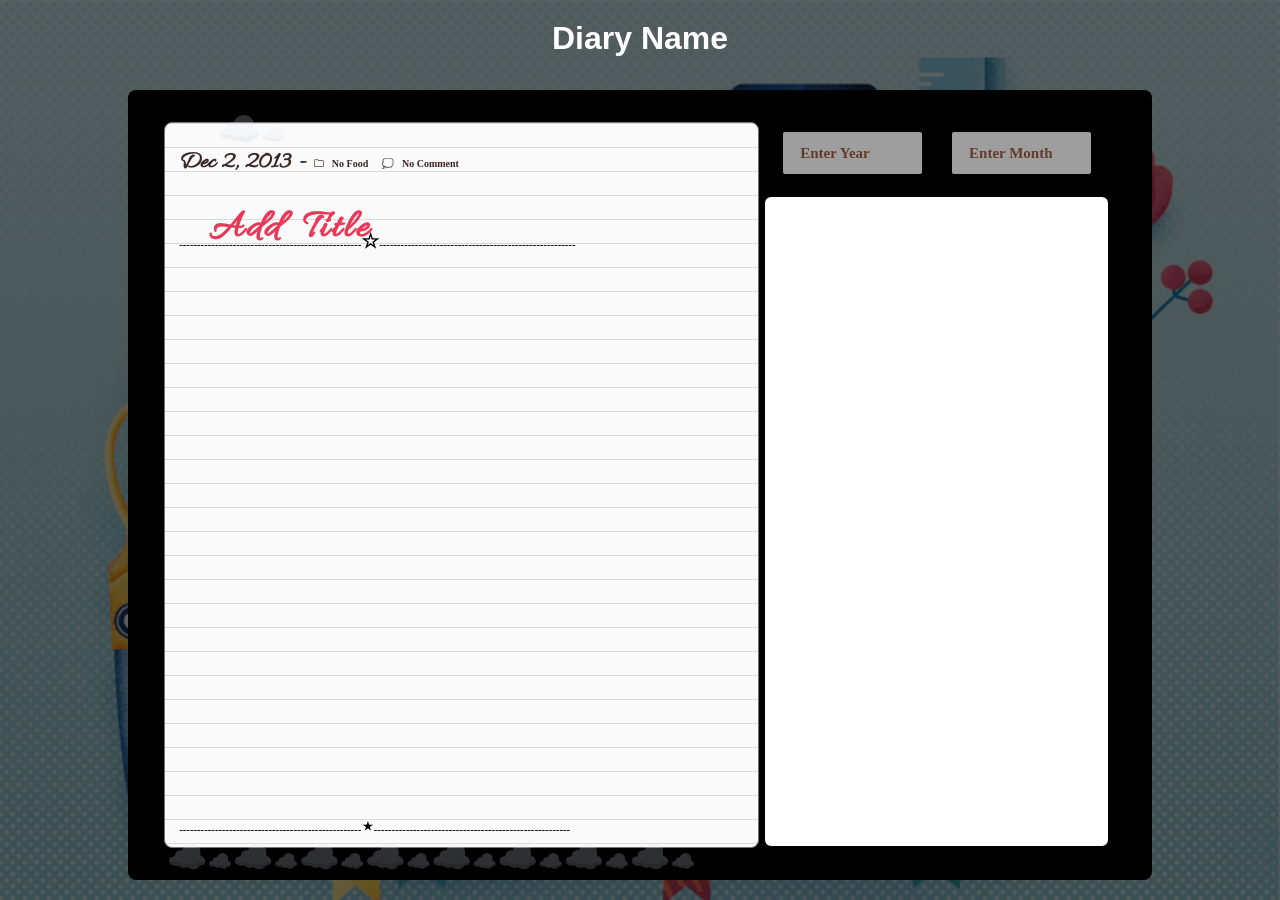
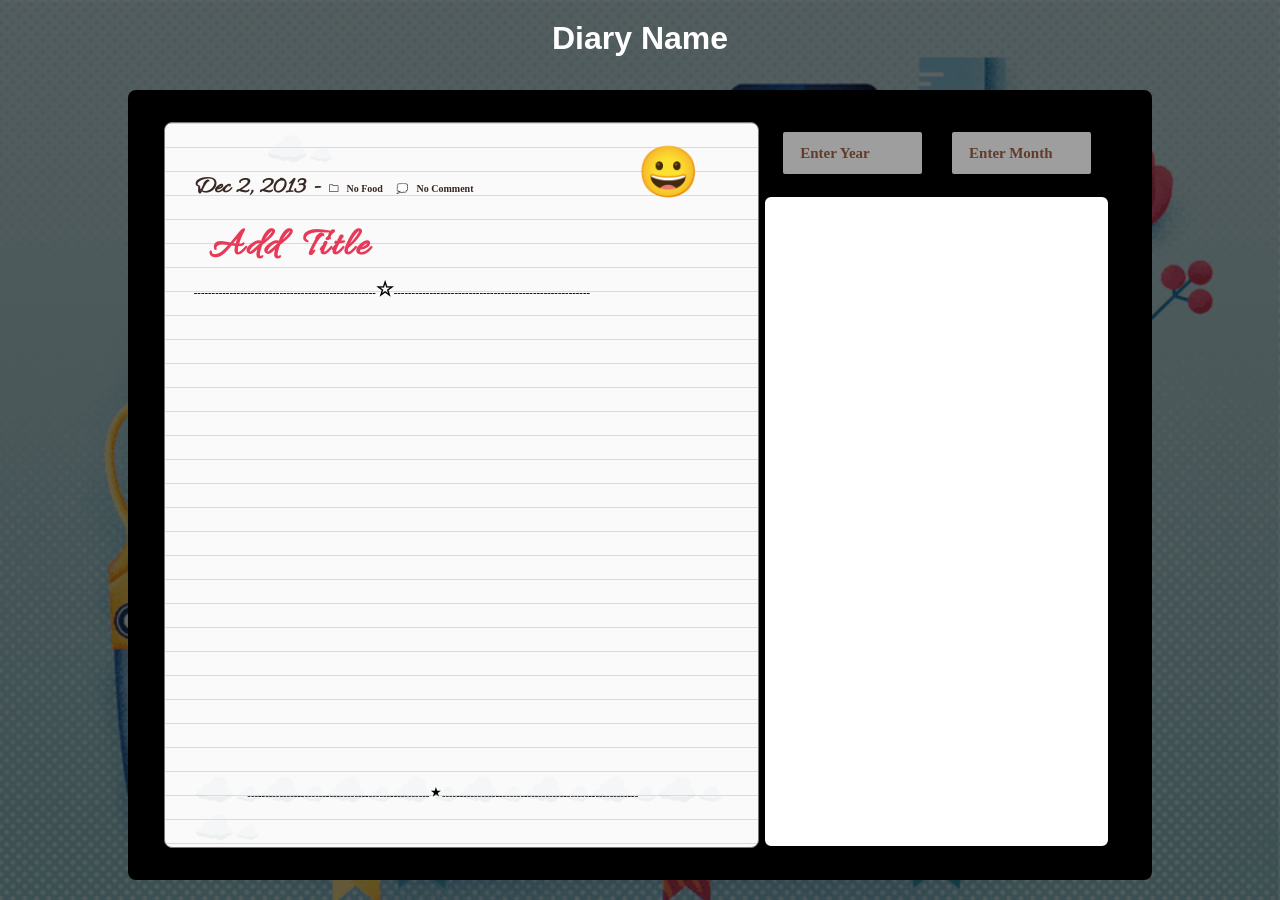
Before and after one commit to prashant280920/Personal_Diary_WebApp, a React (Create React App) app: page / in a window 1280 px wide. Built offline with nearby package versions, Linux system fonts and the light colour scheme; grey boxes are pictures that could not be loaded; a web font is replaced by a local one.

Commit message:
added an emoji option

```diff
--- a/src/components/Diary/diary.css
+++ b/src/components/Diary/diary.css
@@ -27,18 +27,20 @@ font-family: 'Yellowtail', cursive;*/
 	width:80%;
 	margin-bottom: 20px;
 }
-
+.textarea{
+	position:relative;
+}
 textarea{
 	height:100%;
 	width:100%;
 	display:block;
-	position:relative;
+
 	resize:none;
 	    background-color: #fafafa;
     background-image: linear-gradient(90deg, transparent 90%, transparent 90.5%), linear-gradient(#dcd9d7 0.05em, transparent .05em);
     background-size: 100% 1.5em;
 
-padding:60px 40px 0px 44px;
+padding:70px 40px 0px 44px;
  font-family: 'Kalam', cursive !important;
  font-weight:900;
  border-radius:5px;
@@ -52,7 +54,7 @@ textarea::first-line{
 
 	color:#e63a58;
 	font-size:40px;
-	line-height: 2.3 !important;
+	line-height: 2.7 !important;
 	font-family:'Allura', cursive;
 	word-spacing: 4px;
 	letter-spacing: 3px;
@@ -67,15 +69,15 @@ textarea:focus{
  	letter-spacing:3px;*/
  	color:#382722;
 	position:absolute;
-	top:130px;
-	left:14%;
+	top:4.5%;
+	left:5%;
 
 }
  .H2 {
  	font-family: 'Cabin Sketch', cursive;
 	position:absolute;
-	top:205px;
-	left:14%;
+	top:18%;
+	left:5%;
 	color:black;
 
 
@@ -83,7 +85,7 @@ textarea:focus{
  .H3 {
  	font-family: 'Cabin Sketch', cursive;
 	position:absolute;
-	bottom:-60px;
+	bottom:3%;
 	left:14%;
 	color:black;
 
@@ -94,18 +96,29 @@ textarea:focus{
  	letter-spacing:3px;*/
  	color:#382722;
 	position:absolute;
-	top:80px;
+	top:-3%;
 	left:17%;
 	font-size:35px;
 	transform: rotate(0deg);
 	opacity:0.2;
 	font-weight: 900;
 }
+#emoji {
+
+ 	/*word-spacing: 2px;
+ 	letter-spacing:3px;*/
+
+	position:absolute;
+	top:3%;
+	right:10%;
+	font-size: 50px;
+	font-weight: 900;
+}
 .H5{
  	font-family: 'Cabin Sketch', cursive;
 	position:absolute;
-	bottom:-77px;
-	left:13%;
+	bottom:0px;
+	left:5%;
 	color:black;
 	font-size:33px;
 	opacity:0.2;
--- a/src/components/Diary/diary.js
+++ b/src/components/Diary/diary.js
@@ -11,10 +11,11 @@ class Diary extends React.Component {
 					<textarea id="qual"className="br3" maxlength="1100">Add Title</textarea>
 					<h2 className="H1">Dec 2, 2013 -<div className="dib stylechar"> &#128448;</div><div className="dib styleletter"> No Food</div> <div className="dib stylechar">💭</div><div className="dib styleletter"> No Comment</div></h2>
 					<h3 className="H4">☁️<div className="dib cloud">☁️</div></h3>
+					<div id="emoji"><div className="emoji-click">😀</div></div>
 					<h6 className="H2">---------------------------------------------------<div className="dib star">{/*&#8902;&#128448;*/}	&#9734;</div>-------------------------------------------------------</h6>
 
 					<h6 className="H3">---------------------------------------------------<div className="dib star">&#8902;</div>-------------------------------------------------------</h6>
-					<div className="H5">☁️<div className="dib cloud">☁️</div>☁️<div className="dib cloud">☁️</div>☁️<div className="dib cloud">☁️</div>☁️<div className="dib cloud">☁️</div>☁️<div className="dib cloud">☁️</div>☁️<div className="dib cloud">☁️</div>☁️<div className="dib cloud">☁️</div>☁️<div className="dib cloud">☁️</div></div>
+					<div className="H5">☁️<div className="dib cloud">☁️</div>☁️<div className="dib cloud">☁️</div>☁️<div className="dib cloud">☁️</div>☁️<div className="dib cloud">☁️</div>☁️<div className="dib cloud">☁️</div>☁️<div className="dib cloud">☁️</div>☁️<div className="dib cloud">☁️</div>☁️<div className="dib cloud">☁️</div>☁️<div className="dib cloud">☁️</div></div>
 				</div>
 				<div className="dib h-100 rightclm">
 					<div className="w-100 " id="search-box">
```
